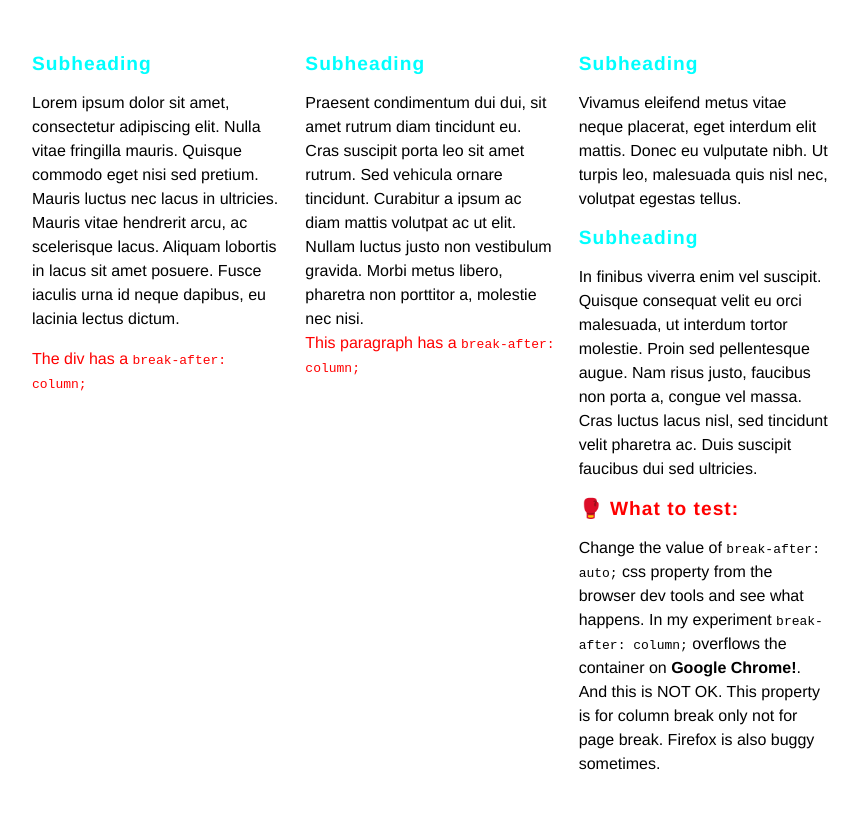
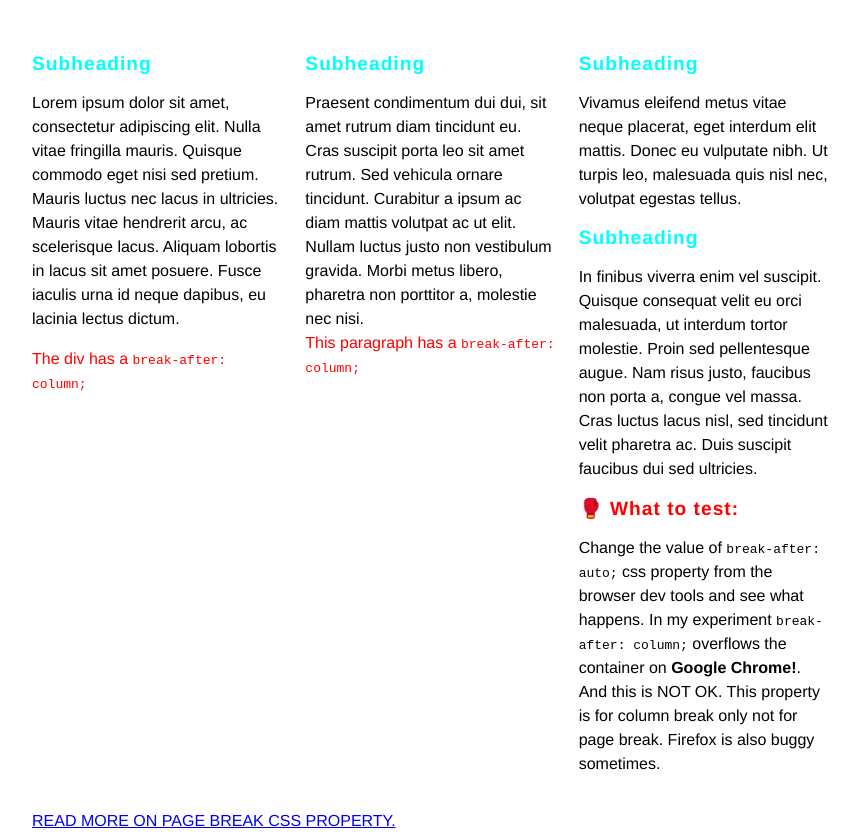
Before and after one commit to kamrulcodes/CSS-Property-Test---break-after, a plain HTML site: page index.html in a window 1280 px wide. Shown: the part 108-948 px from the top of the page, without its empty margins (208-1067 px from the left). Before the commit the page ends 920 px from the top, so only its background shows below. Drawn offline with Linux system fonts and the light colour scheme.

Commit message:
mdn link added to the index.

```diff
--- a/index.html
+++ b/index.html
@@ -103,6 +103,6 @@
         </p>
 
     </article>
-    <!-- <a style="text-align: center;" href="https://developer.mozilla.org/en-US/docs/Web/CSS/break-after?redirectlocale=en-US&redirectslug=CSS%2Fbreak-after">READ MORE ON PAGE BREAK CSS PROPERTY.</a> -->
+    <a style="text-align: center;" href="https://developer.mozilla.org/en-US/docs/Web/CSS/break-after?redirectlocale=en-US&redirectslug=CSS%2Fbreak-after">READ MORE ON PAGE BREAK CSS PROPERTY.</a>
 </body>
 </html>
```
